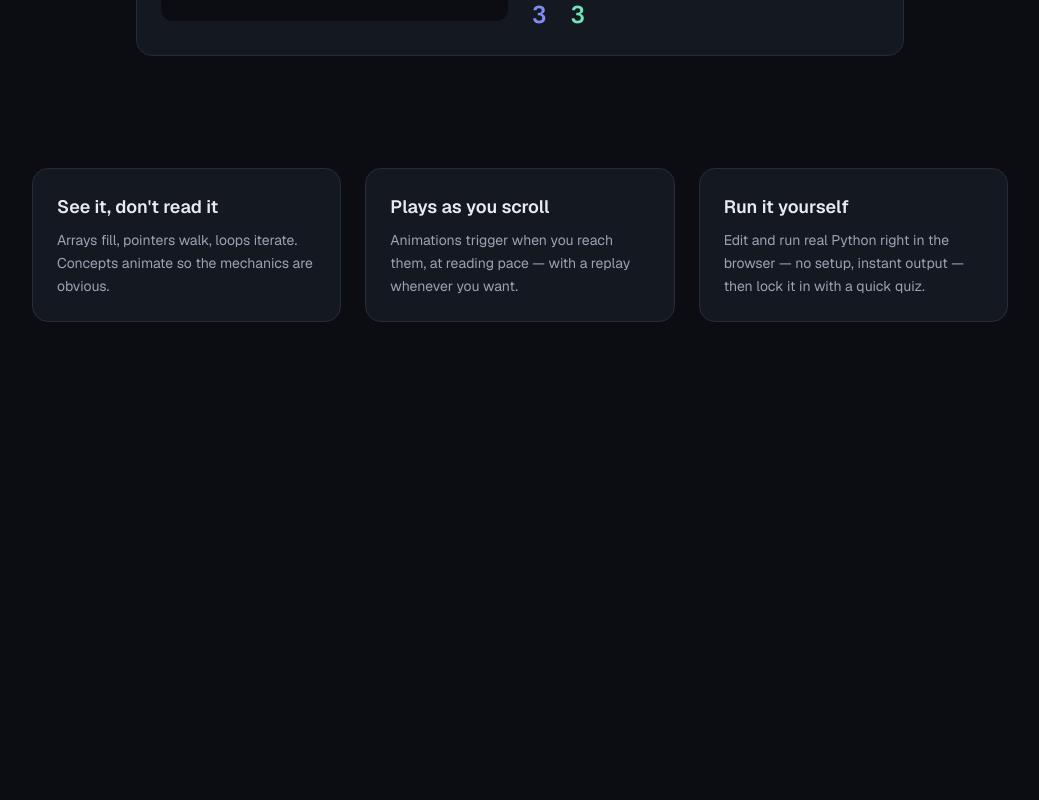
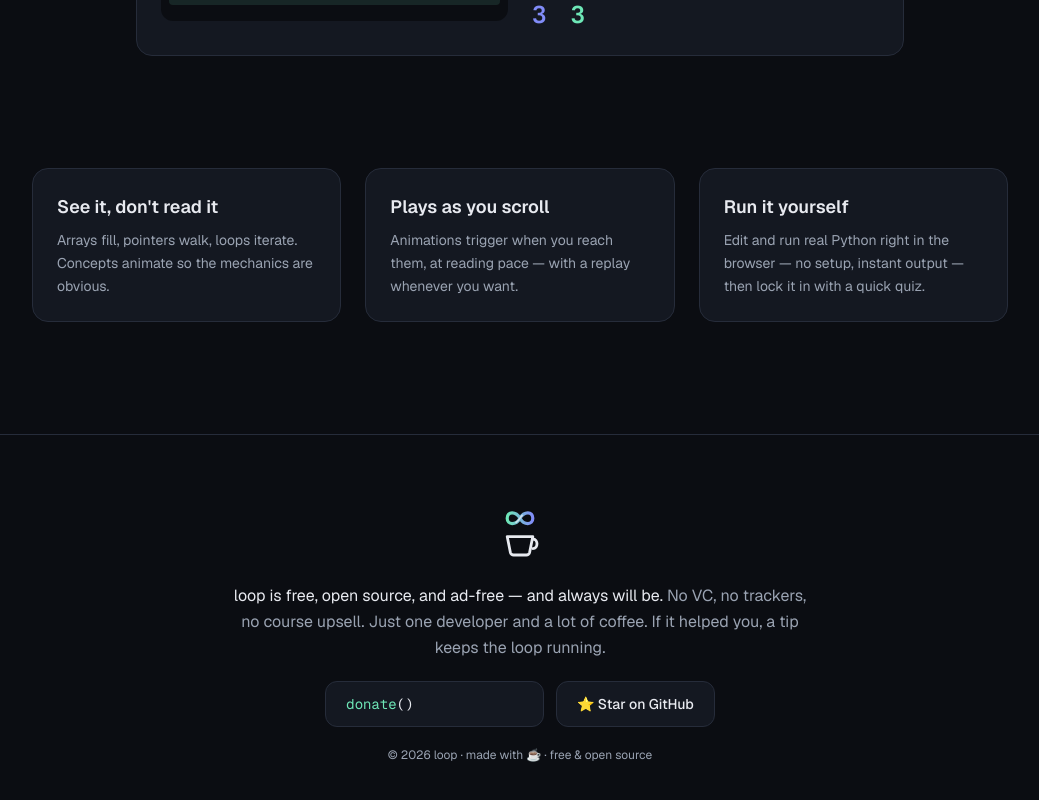
Before and after one commit to ag913331/loop, a Next.js app: page / in a window 1280 px wide. Shown: the part 838-1638 px from the top of the page, without its empty margins (120-1159 px from the left). Before the commit the page ends 1272 px from the top, so only its background shows below. Built offline with nearby package versions, Linux system fonts and the light colour scheme.

Commit message:
Add donation features with DonateButton and CoffeeInfinity components. Update layout to include Footer with donation options and animations in globals.css for enhanced user interaction.

```diff
--- a/src/app/globals.css
+++ b/src/app/globals.css
@@ -79,3 +79,30 @@ html {
     opacity: 0;
   }
 }
+
+/* Heart that floats up when the donate() button is pressed. */
+@keyframes donate-heart {
+  0% {
+    opacity: 1;
+    transform: translate(-50%, 0) scale(0.6) rotate(-8deg);
+  }
+  100% {
+    opacity: 0;
+    transform: translate(-50%, -48px) scale(1.4) rotate(8deg);
+  }
+}
+
+.donate-heart {
+  position: absolute;
+  left: 50%;
+  top: -4px;
+  pointer-events: none;
+  animation: donate-heart 1s ease-out forwards;
+}
+
+@media (prefers-reduced-motion: reduce) {
+  .donate-heart {
+    animation: none;
+    opacity: 0;
+  }
+}
--- a/src/app/layout.tsx
+++ b/src/app/layout.tsx
@@ -1,6 +1,7 @@
 import type { Metadata } from "next";
 import { Geist, Geist_Mono } from "next/font/google";
 import "./globals.css";
+import Footer from "@/components/Footer";
 
 const geistSans = Geist({
   variable: "--font-geist-sans",
@@ -28,7 +29,10 @@ export default function RootLayout({
       lang="en"
       className={`${geistSans.variable} ${geistMono.variable} h-full antialiased`}
     >
-      <body className="min-h-full flex flex-col">{children}</body>
+      <body className="min-h-full flex flex-col">
+        {children}
+        <Footer />
+      </body>
     </html>
   );
 }
--- /dev/null
+++ b/src/components/CoffeeInfinity.tsx
@@ -0,0 +1,59 @@
+// Donation mark: a coffee mug whose steam curls into the infinity loop — the
+// "buy me a coffee" idea fused with the brand logo. The steam reuses the same
+// travelling glint as the hero logo (.loop-pulse). Pure SVG, no client JS.
+
+const STEAM =
+  "M40,24 C45,15 56,15 56,24 C56,33 45,33 40,24 C35,15 24,15 24,24 C24,33 35,33 40,24 Z";
+const CUP = "M24,47 H56 L52,67 Q51,70 48,70 H32 Q29,70 28,67 Z";
+const HANDLE = "M56,50 C63,50 63,62 56,62";
+
+export default function CoffeeInfinity({ className }: { className?: string }) {
+  return (
+    <svg
+      viewBox="0 0 80 80"
+      className={className}
+      fill="none"
+      aria-hidden="true"
+    >
+      <defs>
+        <linearGradient id="steamGrad" x1="0" y1="0" x2="1" y2="0">
+          <stop offset="0%" stopColor="var(--brand)" />
+          <stop offset="100%" stopColor="var(--accent)" />
+        </linearGradient>
+      </defs>
+
+      {/* steam = the loop */}
+      <path
+        d={STEAM}
+        stroke="url(#steamGrad)"
+        strokeWidth={4}
+        strokeLinecap="round"
+        strokeLinejoin="round"
+      />
+      <path
+        className="loop-pulse"
+        d={STEAM}
+        pathLength={100}
+        stroke="var(--foreground)"
+        strokeOpacity={0.8}
+        strokeWidth={2}
+        strokeLinecap="round"
+      />
+
+      {/* the mug */}
+      <path
+        d={CUP}
+        stroke="var(--foreground)"
+        strokeWidth={3.5}
+        strokeLinecap="round"
+        strokeLinejoin="round"
+      />
+      <path
+        d={HANDLE}
+        stroke="var(--foreground)"
+        strokeWidth={3.5}
+        strokeLinecap="round"
+      />
+    </svg>
+  );
+}
--- /dev/null
+++ b/src/components/DonateButton.tsx
@@ -0,0 +1,45 @@
+"use client";
+
+import { useState } from "react";
+
+// ↓ Replace with your real donation link (Buy Me a Coffee / Ko-fi / GitHub Sponsors).
+const DONATE_URL = "https://www.buymeacoffee.com/REPLACE_ME";
+
+/**
+ * A donate call styled as Python: `donate()` reveals its returned value (❤️) on
+ * hover — a wink at the print() lesson on effects vs. returned values — and pops
+ * a floating heart when pressed. The `# returns ❤️` comment is always laid out
+ * (just invisible) so the button never resizes on hover.
+ */
+export default function DonateButton() {
+  const [hearts, setHearts] = useState<number[]>([]);
+
+  const pop = () => {
+    const id = Date.now();
+    setHearts((h) => [...h, id]);
+    setTimeout(() => setHearts((h) => h.filter((x) => x !== id)), 1000);
+  };
+
+  return (
+    <a
+      href={DONATE_URL}
+      target="_blank"
+      rel="noopener noreferrer"
+      onClick={pop}
+      aria-label="Donate — buy me a coffee"
+      className="group relative inline-flex cursor-pointer items-center rounded-xl border border-brand/40 bg-surface px-5 py-3 font-mono text-sm transition-transform duration-100 hover:bg-surface-2 active:scale-95"
+    >
+      <span className="text-brand">donate</span>
+      <span className="text-foreground">()</span>
+      <span className="ml-2 text-muted opacity-0 transition-opacity duration-200 group-hover:opacity-100">
+        # returns&nbsp;❤️
+      </span>
+
+      {hearts.map((id) => (
+        <span key={id} className="donate-heart text-lg" aria-hidden="true">
+          ❤️
+        </span>
+      ))}
+    </a>
+  );
+}
--- /dev/null
+++ b/src/components/Footer.tsx
@@ -0,0 +1,39 @@
+import CoffeeInfinity from "./CoffeeInfinity";
+import DonateButton from "./DonateButton";
+
+// ↓ Replace with your repository URL.
+const GITHUB_URL = "https://github.com/REPLACE_ME/loop";
+
+export default function Footer() {
+  return (
+    <footer className="mt-auto border-t border-border">
+      <div className="mx-auto flex w-full max-w-3xl flex-col items-center gap-5 px-6 py-16 text-center">
+        <CoffeeInfinity className="h-16 w-16" />
+
+        <p className="max-w-xl leading-relaxed text-muted">
+          <span className="text-foreground">
+            loop is free, open source, and ad-free — and always will be.
+          </span>{" "}
+          No VC, no trackers, no course upsell. Just one developer and a lot of
+          coffee. If it helped you, a tip keeps the loop running.
+        </p>
+
+        <div className="flex flex-wrap items-center justify-center gap-3">
+          <DonateButton />
+          <a
+            href={GITHUB_URL}
+            target="_blank"
+            rel="noopener noreferrer"
+            className="inline-flex cursor-pointer items-center gap-2 rounded-xl border border-border bg-surface px-5 py-3 text-sm font-medium text-foreground transition-colors hover:bg-surface-2"
+          >
+            ⭐ Star on GitHub
+          </a>
+        </div>
+
+        <p className="text-xs text-muted">
+          © 2026 loop · made with ☕ · free &amp; open source
+        </p>
+      </div>
+    </footer>
+  );
+}
```
